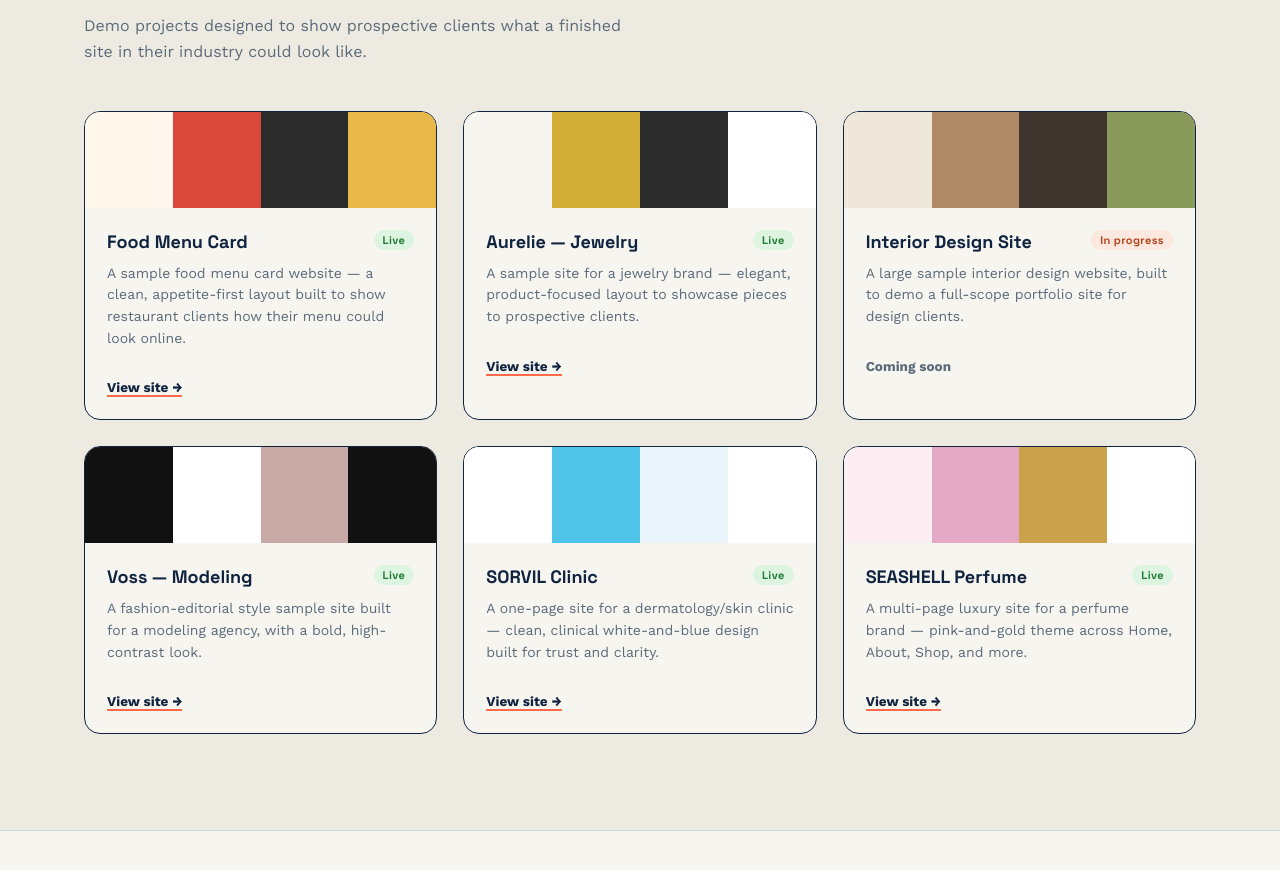
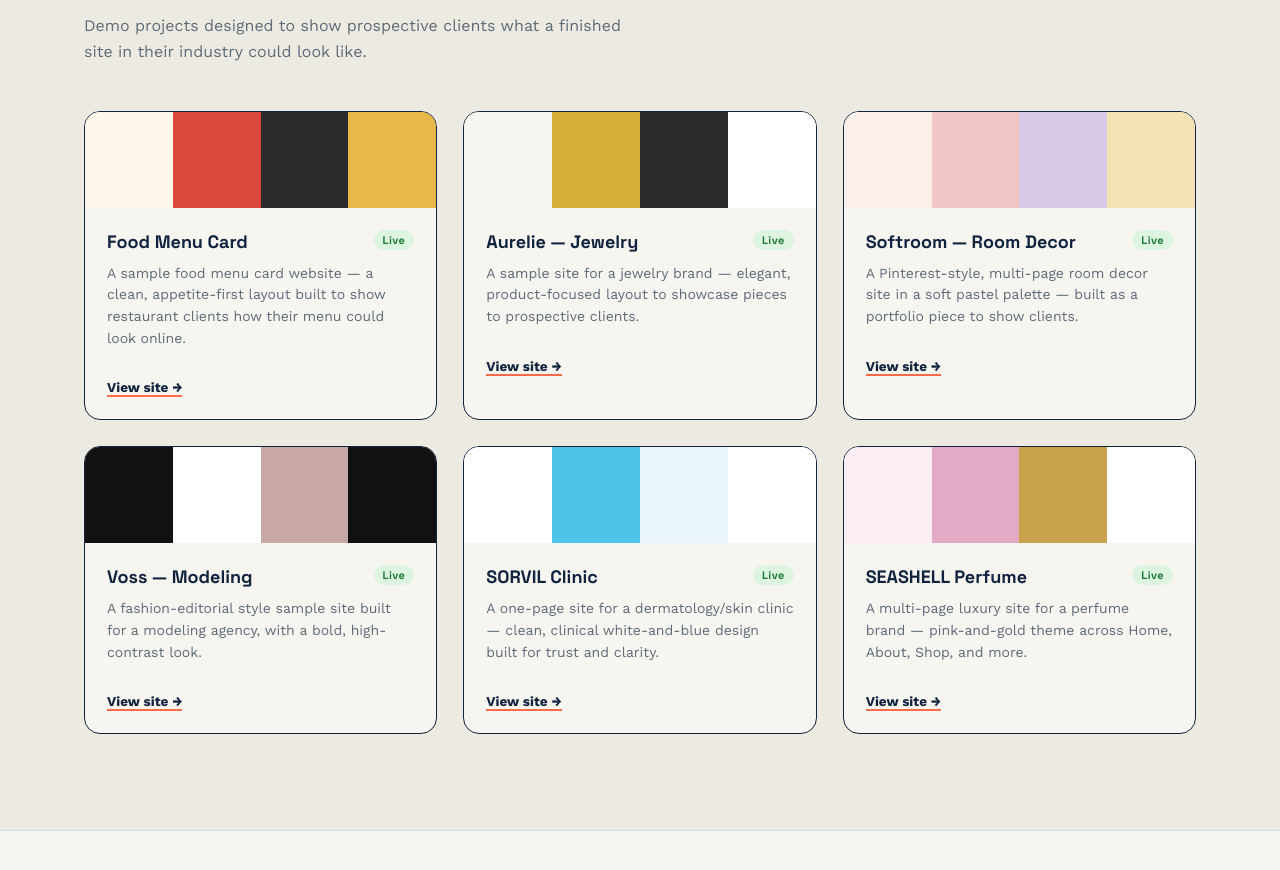
Before and after one commit to ayesha-webdeveloper/portfolio, a plain HTML site: page index.html in a window 1280 px wide. Shown: the part 1463-2333 px from the top of the page. Drawn offline with nearby package versions, Linux system fonts and the light colour scheme.

Commit message:
Update index.html

```diff
--- a/index.html
+++ b/index.html
@@ -1,3 +1,4 @@
+
 <!DOCTYPE html>
 <html lang="en">
 <head>
@@ -240,18 +241,18 @@
 
         <div class="plate">
           <div class="plate-swatch">
-            <span style="background:#EFE7DA;"></span>
-            <span style="background:#B08968;"></span>
-            <span style="background:#3E362E;"></span>
-            <span style="background:#8A9A5B;"></span>
+            <span style="background:#FBEFE9;"></span>
+            <span style="background:#F3C6C6;"></span>
+            <span style="background:#D8C9E8;"></span>
+            <span style="background:#F6E3B4;"></span>
           </div>
           <div class="plate-body">
             <div class="plate-top">
-              <span class="plate-title">Interior Design Site</span>
-              <span class="status progress">In progress</span>
+              <span class="plate-title">Softroom — Room Decor</span>
+              <span class="status live">Live</span>
             </div>
-            <p class="plate-desc">A large sample interior design website, built to demo a full-scope portfolio site for design clients.</p>
-            <span class="plate-link disabled">Coming soon</span>
+            <p class="plate-desc">A Pinterest-style, multi-page room decor site in a soft pastel palette — built as a portfolio piece to show clients.</p>
+            <a href="https://ayesha-webdeveloper.github.io/roomdecor/" class="plate-link" target="_blank" rel="noopener">View site →</a>
           </div>
         </div>
 
```
